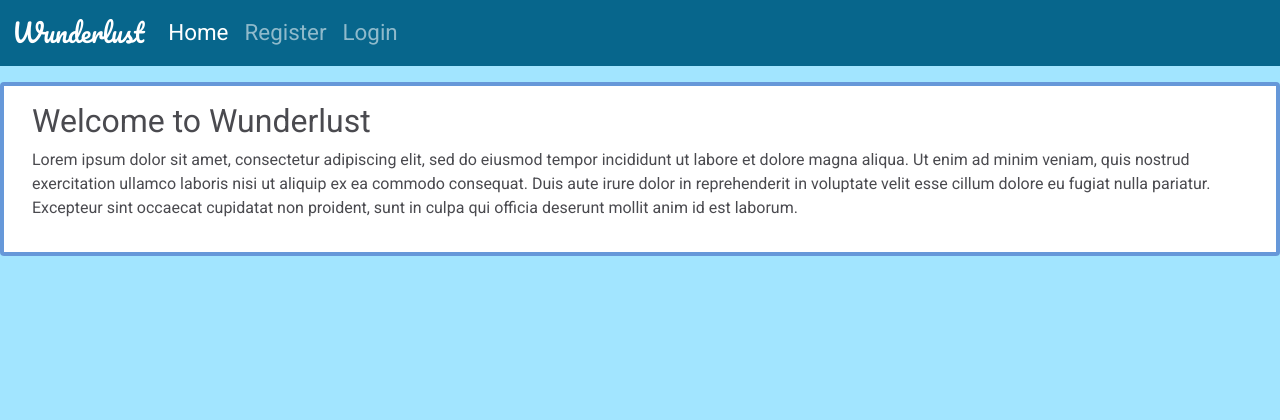
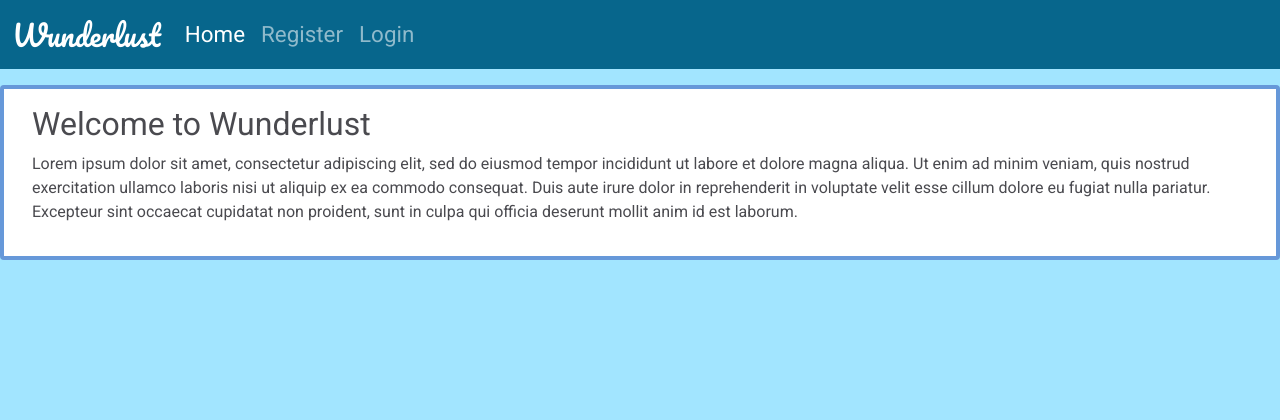
Before and after one commit to Lucy-Glanville-Brown/travel-blog, a Django app: page / in a window 1280 px wide. Shown: the top 420 px of the page. Run offline with Django 4.2, Linux system fonts and the light colour scheme; data that the repository does not hold is empty; some libraries are stand-ins or nearby versions.

Commit message:
Adjustments needed after running Wave Accessibility - changed font-size for navbar-brand and added alt to placeholder image in index.html

```diff
--- a/static/css/style.css
+++ b/static/css/style.css
@@ -7,7 +7,7 @@ body {
 
 .navbar-brand {
     font-family: 'Pacifico', cursive;
-    font-size: 1.6rem;
+    font-size: 1.8rem;
     font-weight: 400;
 
 }
--- a/templates/index.html
+++ b/templates/index.html
@@ -31,7 +31,7 @@
                         <div class="card-body">
                             <div class="image-container">
                                 {% if "placeholder" in post.featured_image.url %}
-                                <img class="card-img-top" src="https://res.cloudinary.com/dvyrsxq7k/image/upload/v1646681060/static/media/whitsundays_2_smohgy.jpg">
+                                <img class="card-img-top" alt="whitsundays beach" src="https://res.cloudinary.com/dvyrsxq7k/image/upload/v1646681060/static/media/whitsundays_2_smohgy.jpg">
                                 {% else %}
                                 <img class="card-img-top" src=" {{ post.featured_image.url }}">
                                 {% endif %}
```
